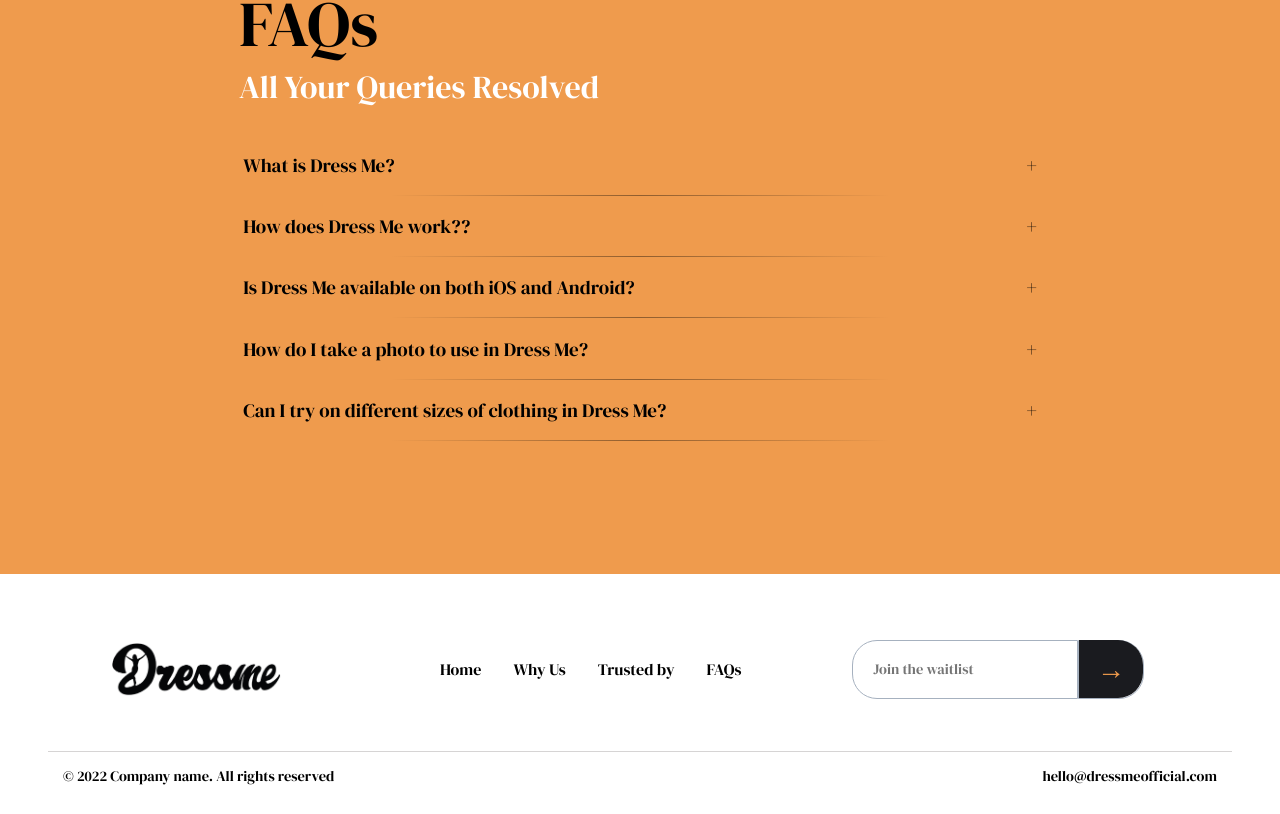
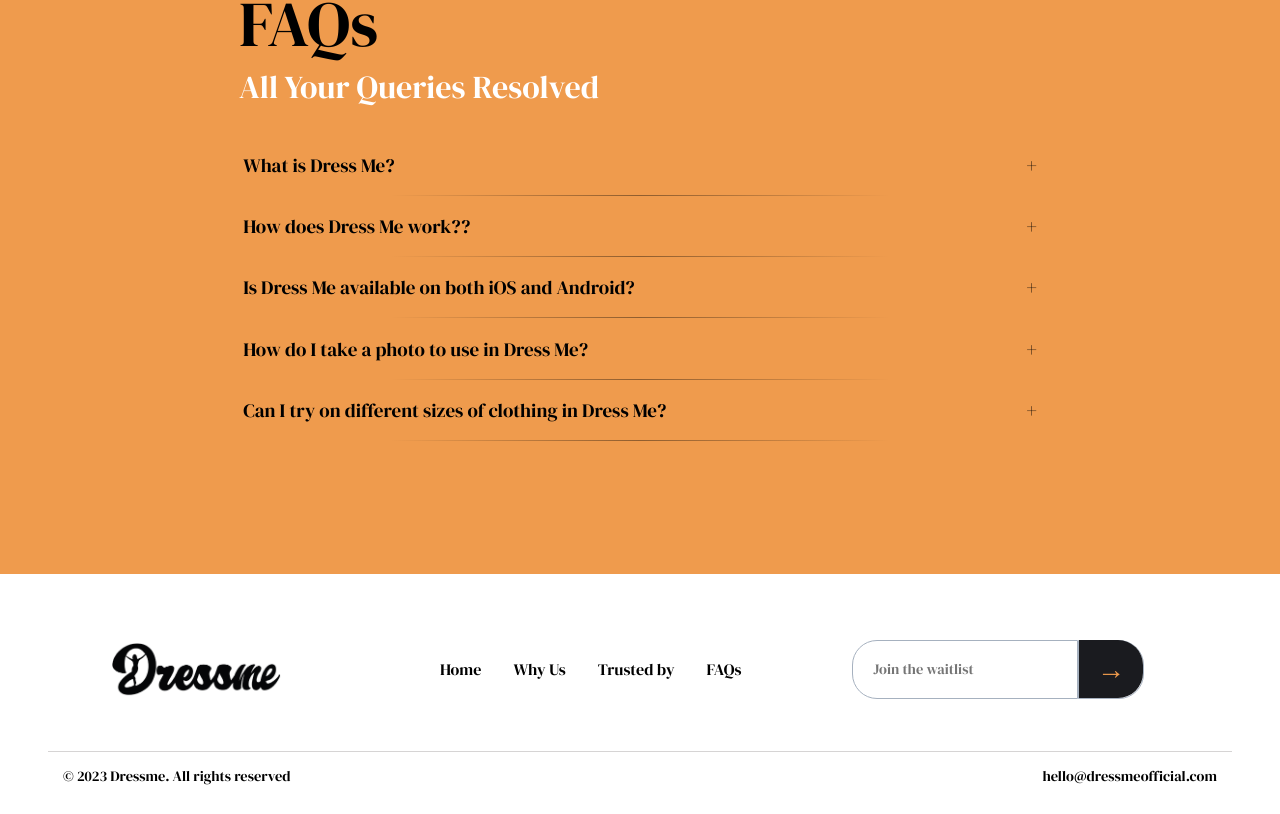
Before and after one commit to Dwarf-AI/dressmeofficial, a React (Create React App) app: page / in a window 1280 px wide. Shown: the part 2034-2848 px from the top of the page. Built offline with nearby package versions, Linux system fonts and the light colour scheme.

Commit message:
Update Footer.js

```diff
--- a/src/components/footer/Footer.js
+++ b/src/components/footer/Footer.js
@@ -56,7 +56,7 @@
           </div>
           <div className="row footer-lower">
             <div className=" col-md-6 py-3 text-left ">
-              © 2022 Company name. All rights reserved
+              © 2023 Dressme. All rights reserved
             </div>
             <div className=" col-md-6 py-3  text-right">
               hello@dressmeofficial.com
```
